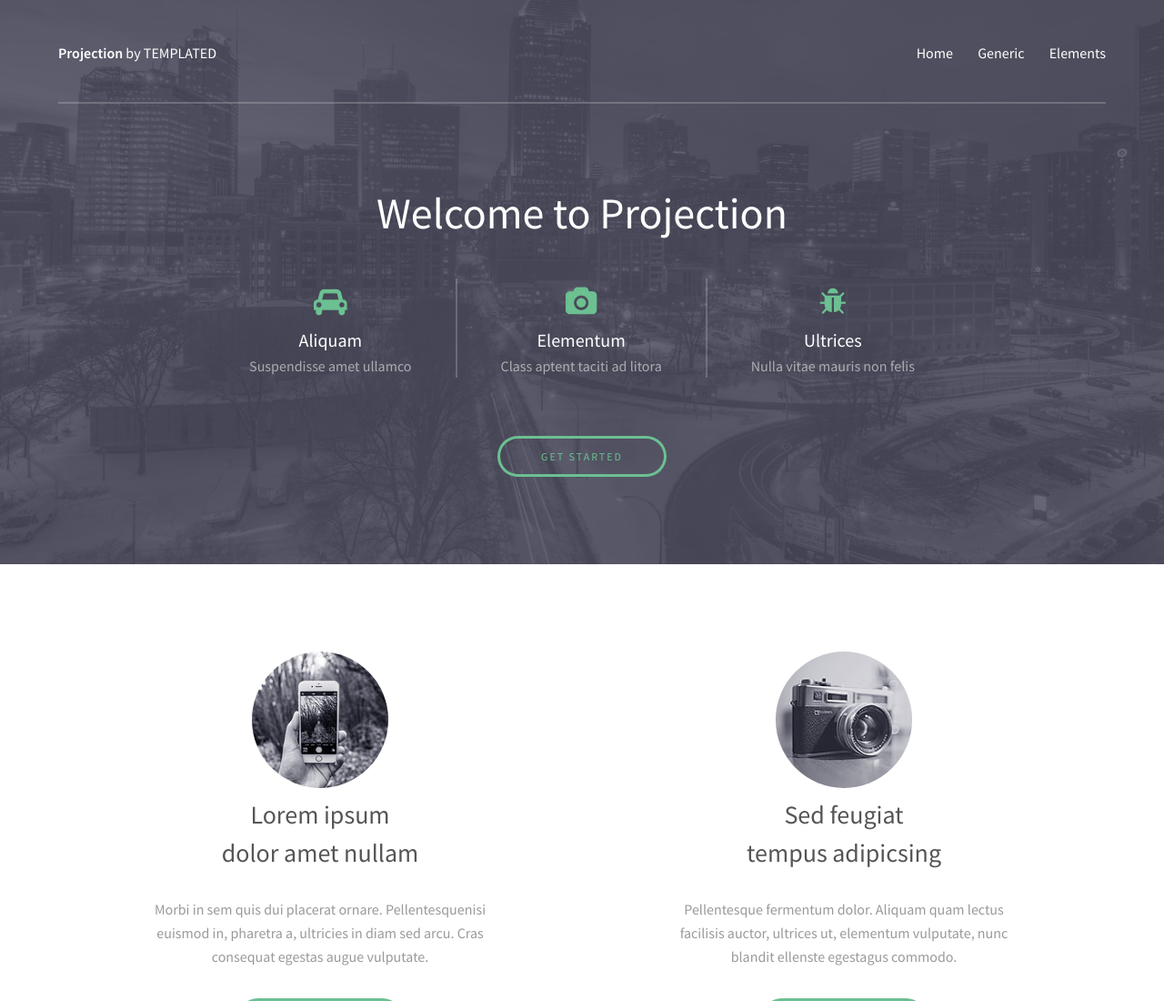
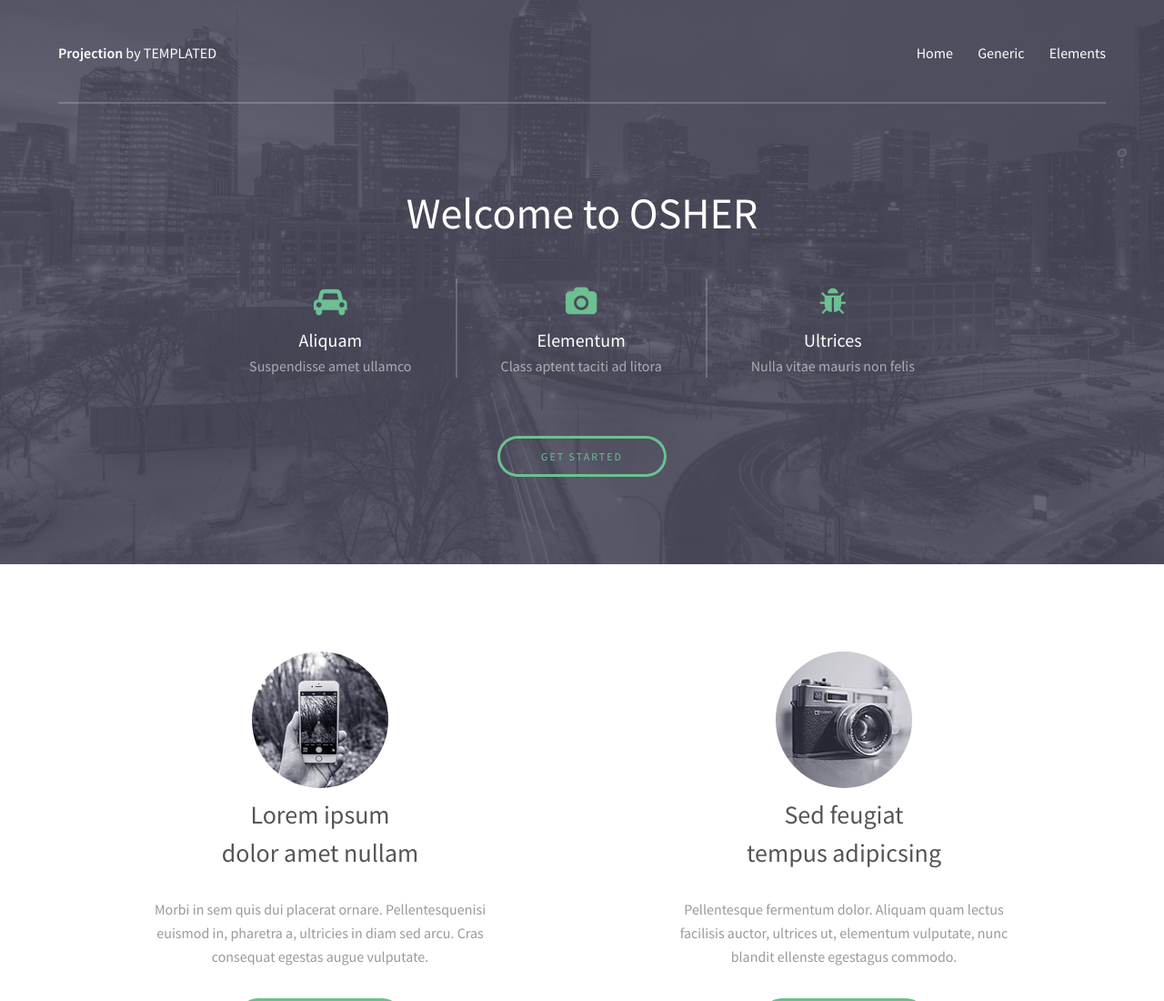
Before and after one commit to Oshermaster/project, a plain HTML site: page index.html in a window 1280 px wide. Shown: the top 1100 px of the page at 91% size. Drawn offline with Linux system fonts and the light colour scheme.

Commit message:
first OSHER

```diff
--- a/index.html
+++ b/index.html
@@ -30,7 +30,7 @@
 			<section id="banner">
 				<div class="inner">
 					<header>
-						<h1>Welcome to Projection</h1>
+						<h1>Welcome to OSHER</h1>
 					</header>
 
 					<div class="flex ">
```
